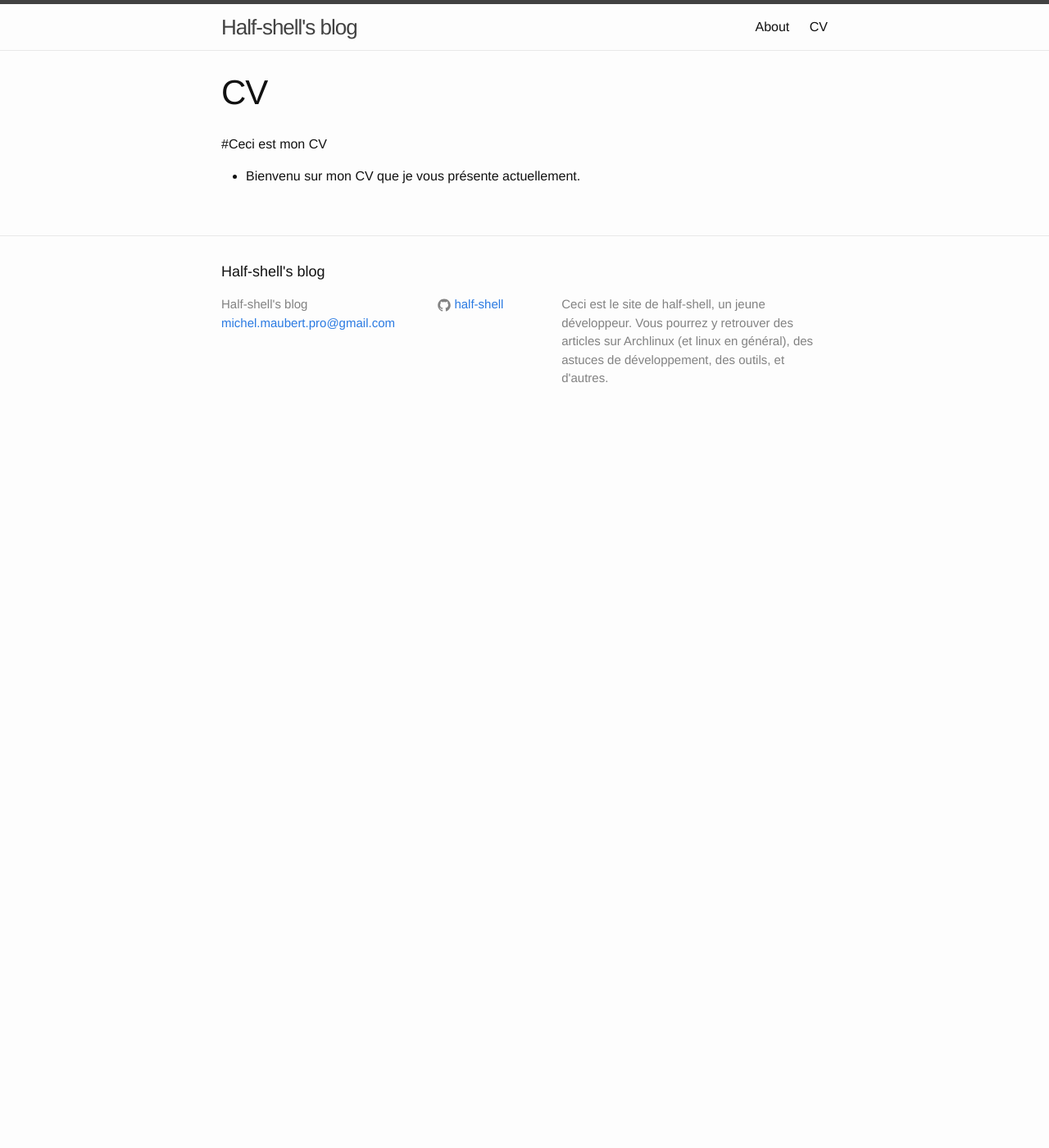
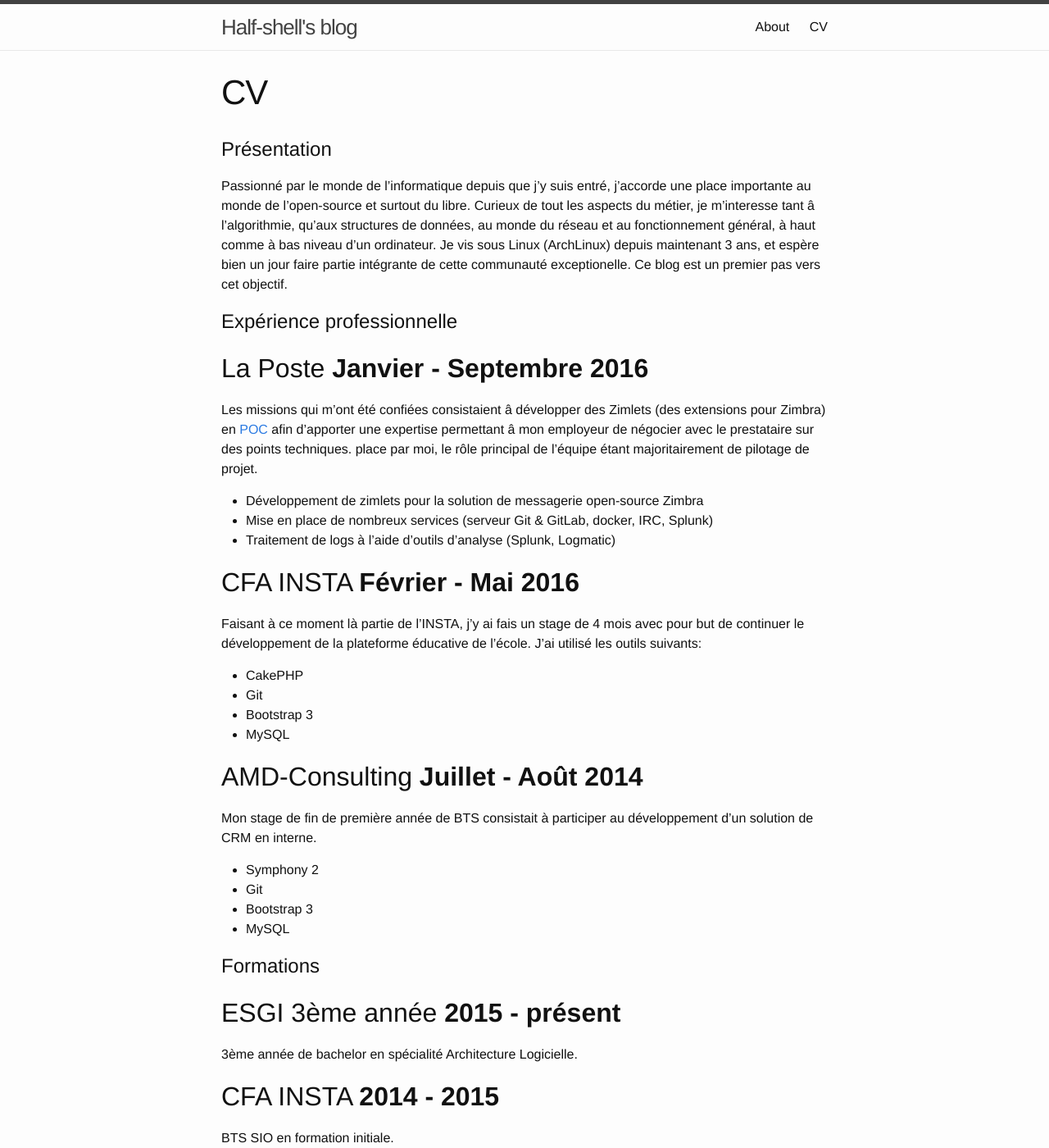
Before and after one commit to half-shell/half-shell.github.io, a Jekyll site: the page built from cv.md, in a window 1280 px wide and 1400 px high. Shown: the whole window at 82% size. Built offline with Jekyll 4.4.1, drawn with Linux system fonts in a browser that asks for light colours; some of the changed text lies outside the part shown.

Commit message:
Cnt:Write the beginning of a proper cv

```diff
--- a/cv.md
+++ b/cv.md
@@ -4,6 +4,78 @@ title: CV
 permalink: /cv/
 ---
 
-#Ceci est mon CV
+# Présentation
+Passionné par le monde de l'informatique depuis que j'y suis entré, j'accorde une place importante au monde de
+l'open-source et surtout du libre. Curieux de tout les aspects du métier, je m'interesse tant â l'algorithmie,
+qu'aux structures de données, au monde du réseau et au fonctionnement général, à haut comme à bas niveau d'un
+ordinateur. Je vis sous Linux (ArchLinux) depuis maintenant 3 ans, et espère bien un jour faire partie
+intégrante de cette communauté exceptionelle. Ce blog est un premier pas vers cet objectif.
 
-* Bienvenu sur mon CV que je vous présente actuellement.
+# Expérience professionnelle
+
+## La Poste **Janvier - Septembre 2016**
+Les missions qui m'ont été confiées consistaient â développer des Zimlets (des extensions pour Zimbra) en
+[POC](https://fr.wikipedia.org/wiki/Preuve_de_concept) afin d'apporter une expertise permettant â mon employeur
+de négocier avec le prestataire sur des points techniques.
+place par moi, le rôle principal de l'équipe étant majoritairement de pilotage de projet.
+
+* Développement de zimlets pour la solution de messagerie open-source Zimbra
+* Mise en place de nombreux services (serveur Git & GitLab, docker, IRC, Splunk)
+* Traitement de logs à l'aide d'outils d'analyse (Splunk, Logmatic)
+
+## CFA INSTA **Février - Mai 2016**
+Faisant à ce moment là partie de l'INSTA, j'y ai fais un stage de 4 mois avec pour but de continuer le
+développement de la plateforme éducative de l'école. J'ai utilisé les outils suivants:
+
+* CakePHP
+* Git
+* Bootstrap 3
+* MySQL
+
+## AMD-Consulting **Juillet - Août 2014**
+Mon stage de fin de première année de BTS consistait à participer au développement d'un solution de CRM en
+interne.
+
+* Symphony 2
+* Git
+* Bootstrap 3
+* MySQL
+
+# Formations
+
+## ESGI 3ème année **2015 - présent**
+3ème année de bachelor en spécialité Architecture Logicielle.
+
+## CFA INSTA **2014 - 2015**
+BTS SIO en formation initiale.
+
+## UPMC **2013 - 2014**
+Passerelle  pour le BTS SIO en collaboration avec le CFA INSTA.
+
+## ENSAL **2012 - 2013**
+Première année en licence d'architecture à l'ENSA de Lyon.
+
+## Hélène Boucher **2011 - 2012**
+Obtention d'un Baccalauréat scientifique.
+
+# Compétences
+
+## Informatiques
+
+|  Langages | Niveau  |
+| --------- | ------- |
+|   C/C++   |  \*\*   |
+|   Java    |\*\*\*\* |
+|  Python   | \*\*\*  |
+|    PHP    |\*\*\*\* |
+|    Lua    | \*\*\*  |
+|JavaScript |\*\*\*\* |
+
+## Logicielles
+
+| Éditeurs de texte / IDE | Framework | Outils |
+| ----------------------- | --- | --- |
+| Vim | CakePHP | Maven |
+| Atom | Symphony2 | Composer |
+| IntelliJ IDEA | | JavaFX |
+| | AngularJS | Git |
```
